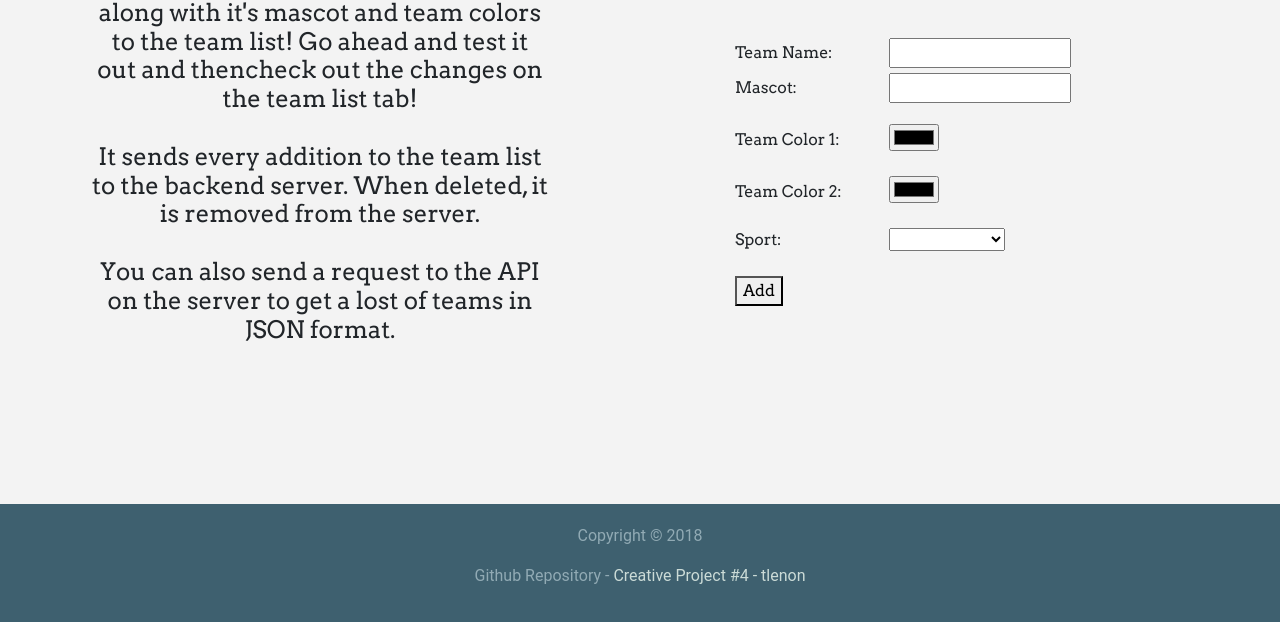
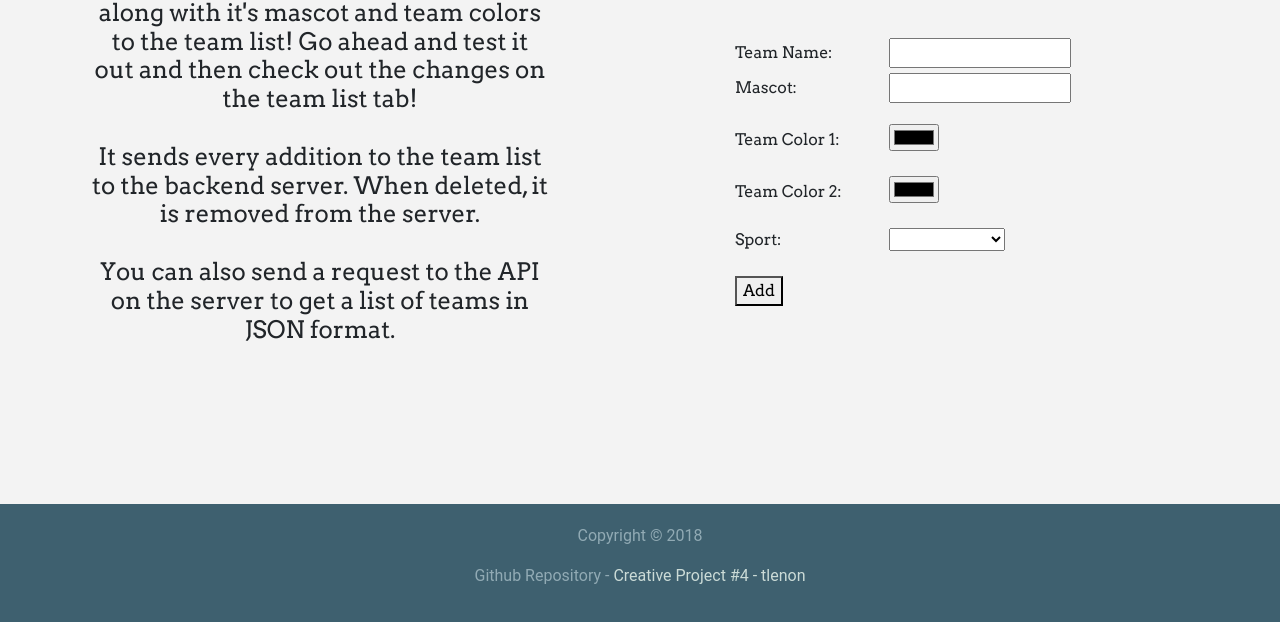
Before and after one commit to tanlenon/team-creator-list, a website: page public/index.html in a window 1280 px wide. Shown: the part 176-798 px from the top of the page. Drawn offline with nearby package versions, Linux system fonts and the light colour scheme; no server answers.

Commit message:
changed text

```diff
--- a/public/index.html
+++ b/public/index.html
@@ -33,7 +33,7 @@
     <div class="container-fluid">
       <div class="row">
         <div class="col-xs-12 col-lg-6">
-          <h4 class="side-text">This page allows you to add a team along with it's mascot and team colors to the team list! Go ahead and test it out and thencheck out the changes on the team list tab!<br/><br/>It sends every addition to the team list to the backend server. When deleted, it is removed from the server.<br/><br/>You can also send a request to the API on the server to get a lost of teams in JSON format.</h4>
+          <h4 class="side-text">This page allows you to add a team along with it's mascot and team colors to the team list! Go ahead and test it out and then check out the changes on the team list tab!<br/><br/>It sends every addition to the team list to the backend server. When deleted, it is removed from the server.<br/><br/>You can also send a request to the API on the server to get a list of teams in JSON format.</h4>
         </div>
         <div id="app" class="col-xs-12 col-lg-6">
           <h1 class="page-header">Team Creator</h1>
```
